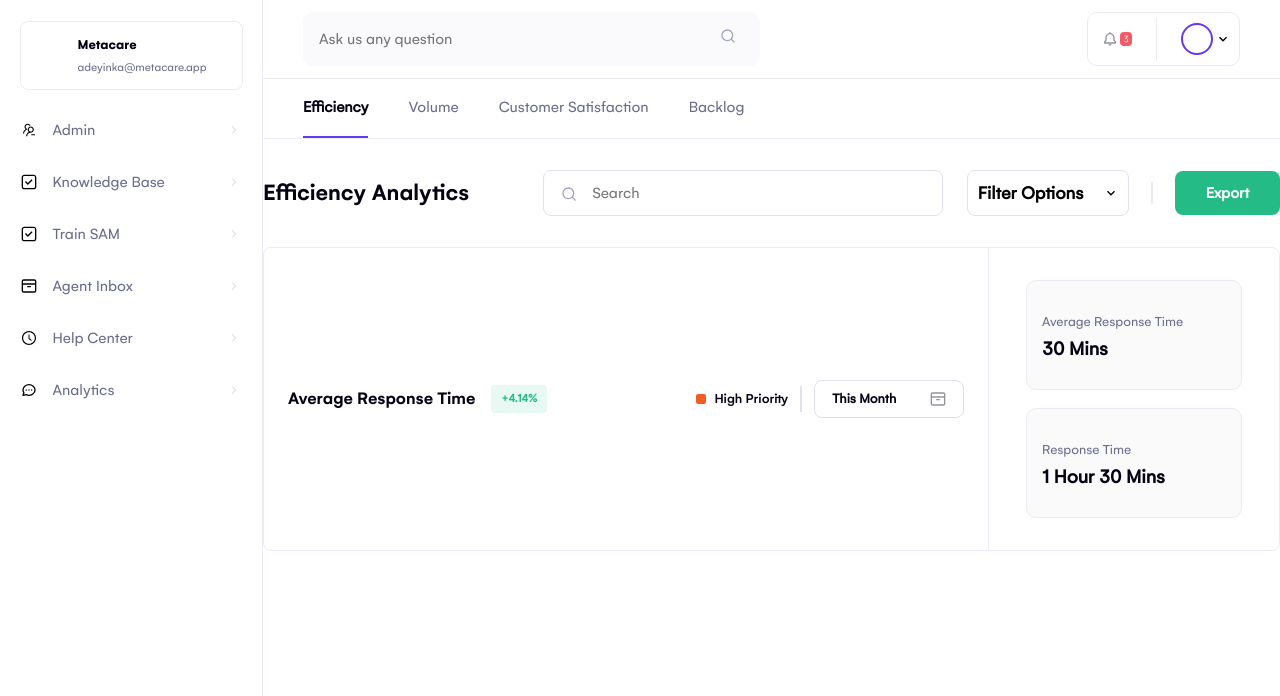
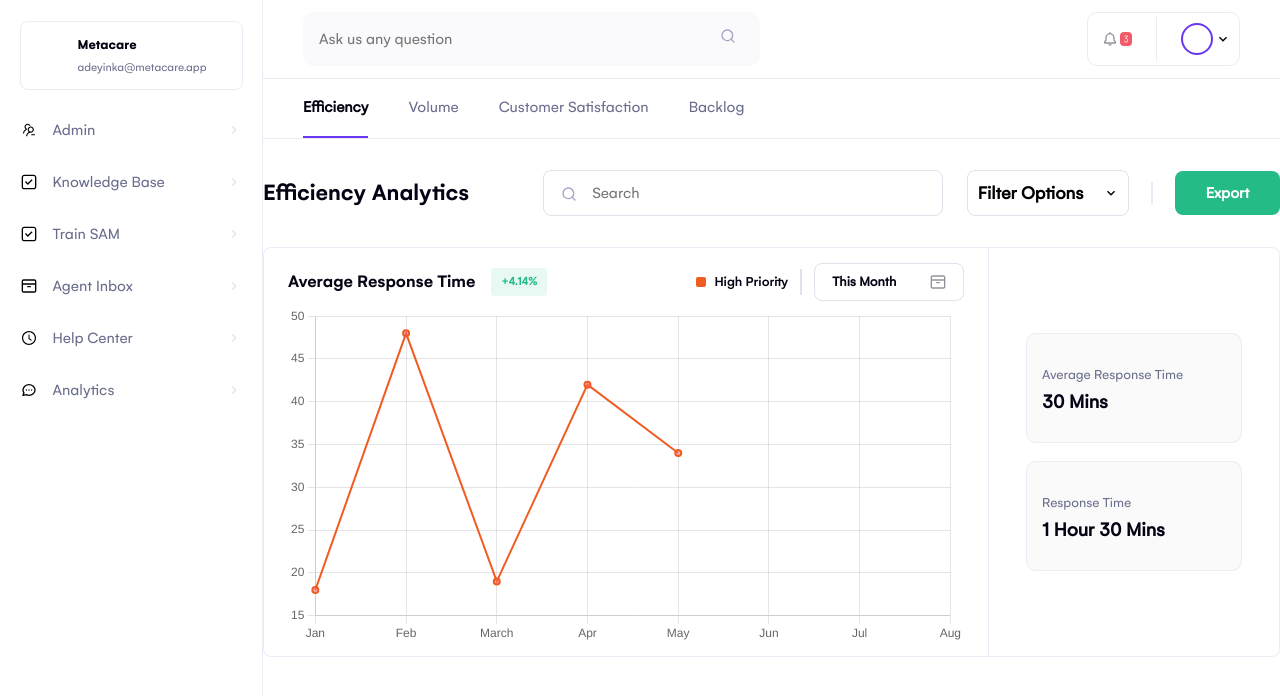
Before and after one commit to KayodeOlusi/Metacare, a React (Create React App) app: page / in a window 1280 px wide. Shown: the top 696 px of the page. Built offline with nearby package versions, Linux system fonts and the light colour scheme.

Commit message:
finished a graph component

```diff
--- a/src/components/contents/GraphComponent.js
+++ b/src/components/contents/GraphComponent.js
@@ -2,6 +2,7 @@ import styled from "styled-components";
 // Icons
 import { CgBox } from "react-icons/cg";
 import { MdCheckBoxOutlineBlank } from "react-icons/md";
+import GraphDiagram from "./GraphDiagram";
 
 const GraphComponent = () => {
 	return (
@@ -24,7 +25,7 @@ const GraphComponent = () => {
 					</GraphResultHeadingSpec>
 				</GraphResultHeading>
 
-				{/* {Graph component goes herr} */}
+				<GraphDiagram />
 			</GraphResult>
 
 			<GraphDetials>
@@ -51,16 +52,18 @@ const SingleGraphContainer = styled.div`
 const GraphResult = styled.div`
 	flex: 0.7;
 	padding: 0px 24px;
+	border-right: 1px solid #ecebf5;
 `;
 
 const GraphDetials = styled.div`
 	flex: 0.3;
-	border-left: 1px solid #ecebf5;
 `;
 
 const GraphResultHeading = styled.div`
 	display: flex;
 	justify-content: space-between;
+	padding-top: 15px;
+	padding-bottom: 5px;
 `;
 
 const GraphResultHeadingText = styled.div`
--- /dev/null
+++ b/src/components/contents/GraphDiagram.js
@@ -0,0 +1,18 @@
+import styled from "styled-components";
+// Component
+import { Line } from "react-chartjs-2";
+import { AVERAGE_RESPONSE_TIME_DATA, OPTIONS } from "../../data/data";
+
+const GraphDiagram = () => {
+	return (
+		<GraphDiagramContaier>
+			<Line options={OPTIONS} data={AVERAGE_RESPONSE_TIME_DATA} />
+		</GraphDiagramContaier>
+	);
+};
+
+const GraphDiagramContaier = styled.div`
+	padding-bottom: 12px;
+`;
+
+export default GraphDiagram;
--- a/src/data/data.js
+++ b/src/data/data.js
@@ -0,0 +1,48 @@
+import {
+	Chart as ChartJS,
+	CategoryScale,
+	LinearScale,
+	PointElement,
+	LineElement,
+	Title,
+	Tooltip,
+	Legend,
+} from "chart.js";
+
+ChartJS.register(
+	CategoryScale,
+	LinearScale,
+	PointElement,
+	LineElement,
+	Title,
+	Tooltip,
+	Legend
+);
+
+const labels = ["Jan", "Feb", "March", "Apr", "May", "Jun", "Jul", "Aug"];
+
+export const AVERAGE_RESPONSE_TIME_DATA = {
+	labels,
+	datasets: [
+		{
+			data: [18, 48, 19, 42, 34],
+			borderWidth: 2,
+			borderColor: "#F05D23",
+			backgroundColor: "rgba(255, 99, 132, 0.5)",
+		},
+	],
+};
+
+export const OPTIONS = {
+	responsive: true,
+	plugins: {
+		legend: {
+			display: false,
+			position: "top",
+		},
+		title: {
+			display: false,
+			text: "Line Chart",
+		},
+	},
+};
--- a/src/pages/Contents.js
+++ b/src/pages/Contents.js
@@ -20,6 +20,7 @@ const ContentsContainer = styled.div`
 	flex: 0.7;
 	flex-grow: 1;
 	max-width: 1178px;
+	overflow-y: scroll;
 `;
 
 export default Contents;
```
